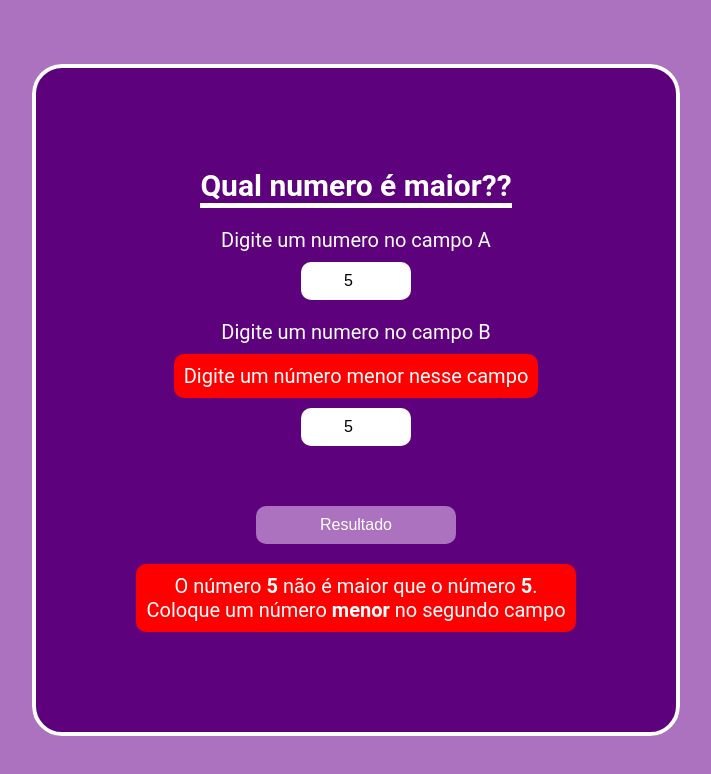
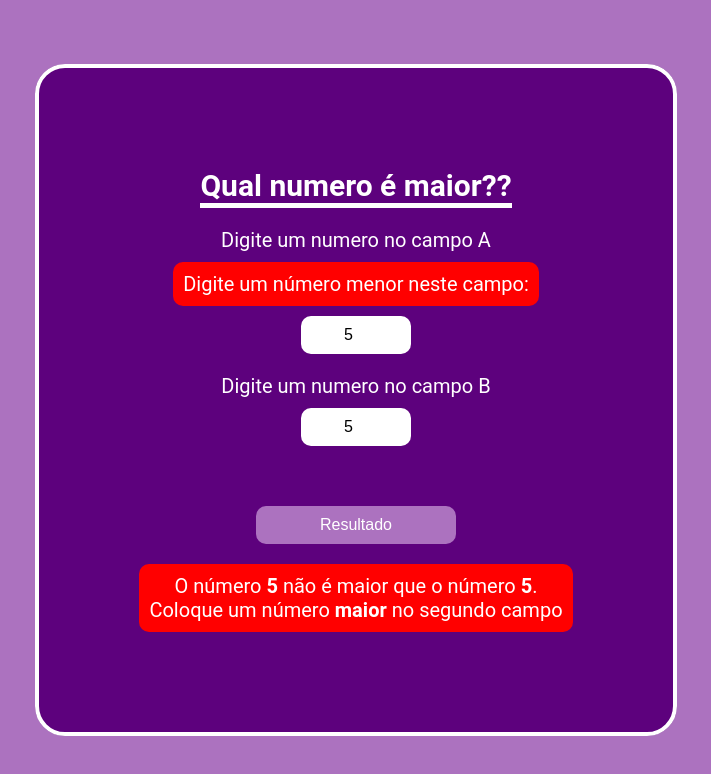
Before and after one commit to CarlosTadeuu/curso_ebac_frontend, a plain HTML site: page index.html in a window 1280 px wide. Both pictures are taken after typing "5", "5" into the empty fields and a click on the button "Resultado". Shown: the whole page, without its empty margins (284-995 px from the left). Drawn offline with Linux system fonts and the light colour scheme.

Commit message:
arrumando

```diff
--- a/index.html
+++ b/index.html
@@ -11,6 +11,7 @@
       <h1>Qual numero é maior??</h1>
       <form id="my-form" action="">
         <label for="primary-number">Digite um numero no campo A</label>
+        <p class="error-message"></p>
         <input
           type="number"
           id="primary-number"
@@ -18,7 +19,6 @@
           required
         />
         <label for="second-number">Digite um numero no campo B</label>
-        <p class="error-message"></p>
         <input type="number" id="second-number" name="second-number" required />
         <button type="submit">Resultado</button>
       </form>
--- a/main.js
+++ b/main.js
@@ -4,7 +4,7 @@ const campoB = document.getElementById('second-number');
 let formEValido = false;
 
 function verificaNumber (number1 , number2){
-  return  number1 > number2
+  return  number1 < number2
 }
 
 
@@ -15,34 +15,38 @@ form.addEventListener('submit',function(e){
     formEValido = verificaNumber(campoA.value , campoB.value);
 
 
-    const mensagemSucesso = `O  número <b>${campoA.value}</b> é maior que o número <b>${campoB.value}</b>`;
-    const mensagemErro = `O número <b>${campoA.value}</b> não é maior que o número <b>${campoB.value}</b>. <br> Coloque um número<b> menor</b> no segundo campo`;
-    const erroCampo = `Digite um número menor nesse campo`;
+    const mensagemSucesso = `O  número <b>${campoB.value}</b> é maior que o número <b>${campoA.value}</b>`;
+    const mensagemErro = `O número <b>${campoB.value}</b> não é maior que o número <b>${campoA.value}</b>. <br> Coloque um número<b> maior</b> no segundo campo`;
+    const erroCampo = `Digite um número menor neste campo:`;
+
+    const msgSuccess = document.querySelector('.success-message');
+    const msgError2 = document.querySelector('.error-message2');
+    const numeroInvalido = document.querySelector('.error-message')
 
     if(formEValido){
-
-      const msgSuccess = document.querySelector('.success-message');
       msgSuccess.innerHTML = mensagemSucesso;
       msgSuccess.style.display = 'block';
 
       campoA.value = "";
       campoB.value = "";
+
+      msgError2.classList.remove('error-message3');
     }
     else{
-      const msgSuccess = document.querySelector('.error-message2')
-      msgSuccess.innerHTML = mensagemErro;
-      msgSuccess.classList.add('error-message3');
+      msgError2.innerHTML = mensagemErro;
+      msgError2.classList.add('error-message3');
       campoB.classList.add('error');
+      msgSuccess.style.display = 'none';
 
-      const numeroInvalido = document.querySelector('.error-message')
+
       numeroInvalido.innerHTML = erroCampo;
       numeroInvalido.style.display = 'block';
 
-      campoB.addEventListener('keyup' , function(e){
-        formEValido = verificaNumber(campoA.value , e.target.value);
+      campoA.addEventListener('keyup' , function(e){
+        formEValido = verificaNumber(e.target.value, campoB.value);
         if(formEValido){
           numeroInvalido.style.display = 'none';
-          msgSuccess.classList.remove('error-message3');
+          msgError2.classList.remove('error-message3');
           campoB.classList.remove('error');
           msgSuccess.style.display = 'none';
         }
```
